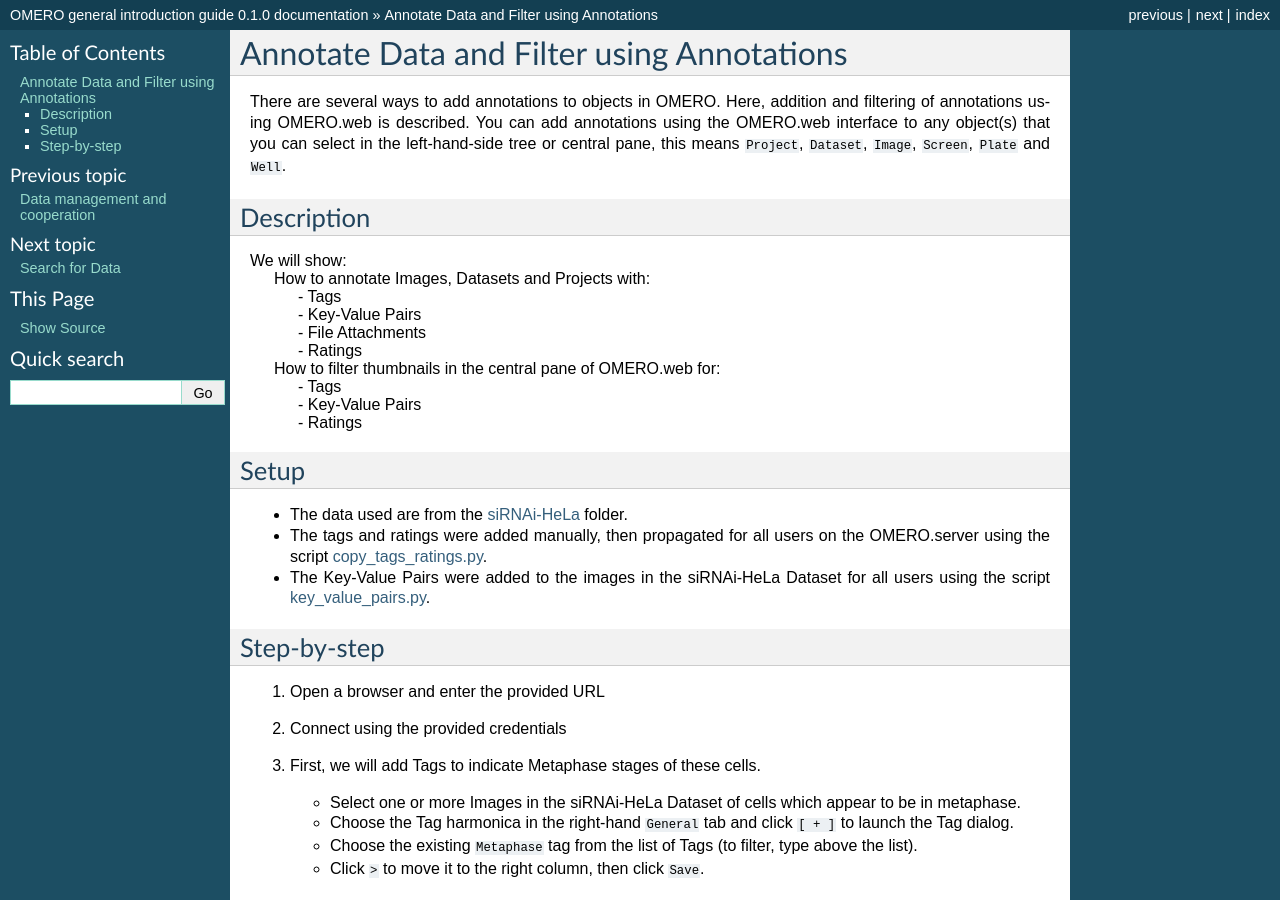
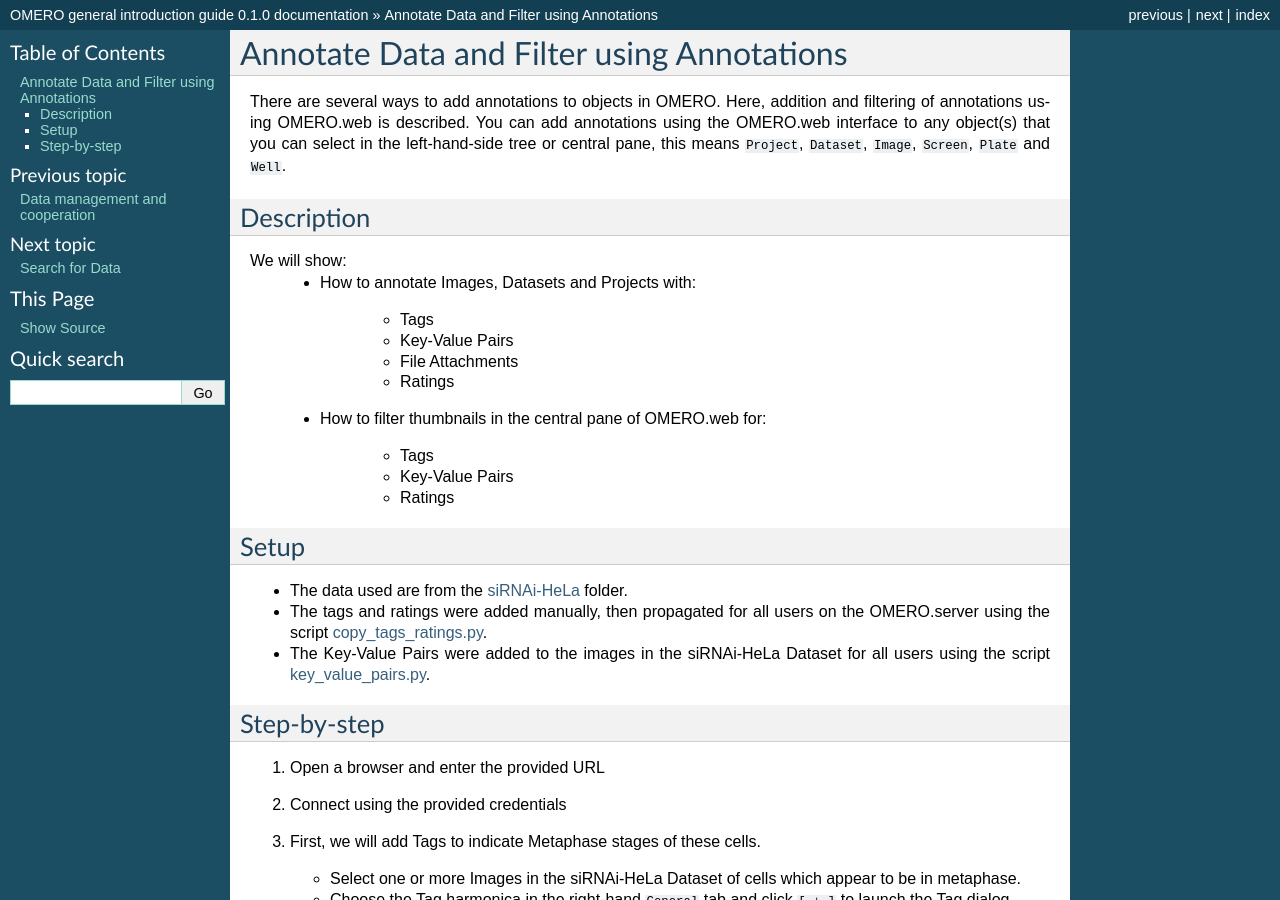
Before and after one commit to ome/omero-guide-introduction, a Sphinx documentation site: the page built from docs/annotate.rst, in a window 1280 px wide and 900 px high. Built offline with Sphinx 7.4.7, drawn with Linux system fonts in a browser that asks for light colours.

Commit message:
adjust display of items

```diff
--- a/docs/annotate.rst
+++ b/docs/annotate.rst
@@ -7,16 +7,23 @@
 Description
 -----------
 
-| We will show:
-|  How to annotate Images, Datasets and Projects with:
-|    - Tags
-|    - Key-Value Pairs
-|    - File Attachments
-|    - Ratings
-|  How to filter thumbnails in the central pane of OMERO.web for:
-|    - Tags
-|    - Key-Value Pairs
-|    - Ratings
+We will show:
+  - How to annotate Images, Datasets and Projects with:
+
+     - Tags
+
+     - Key-Value Pairs
+
+     - File Attachments
+
+     - Ratings
+  - How to filter thumbnails in the central pane of OMERO.web for:
+
+     - Tags
+
+     - Key-Value Pairs
+
+     - Ratings
 
 Setup
 -----
```
